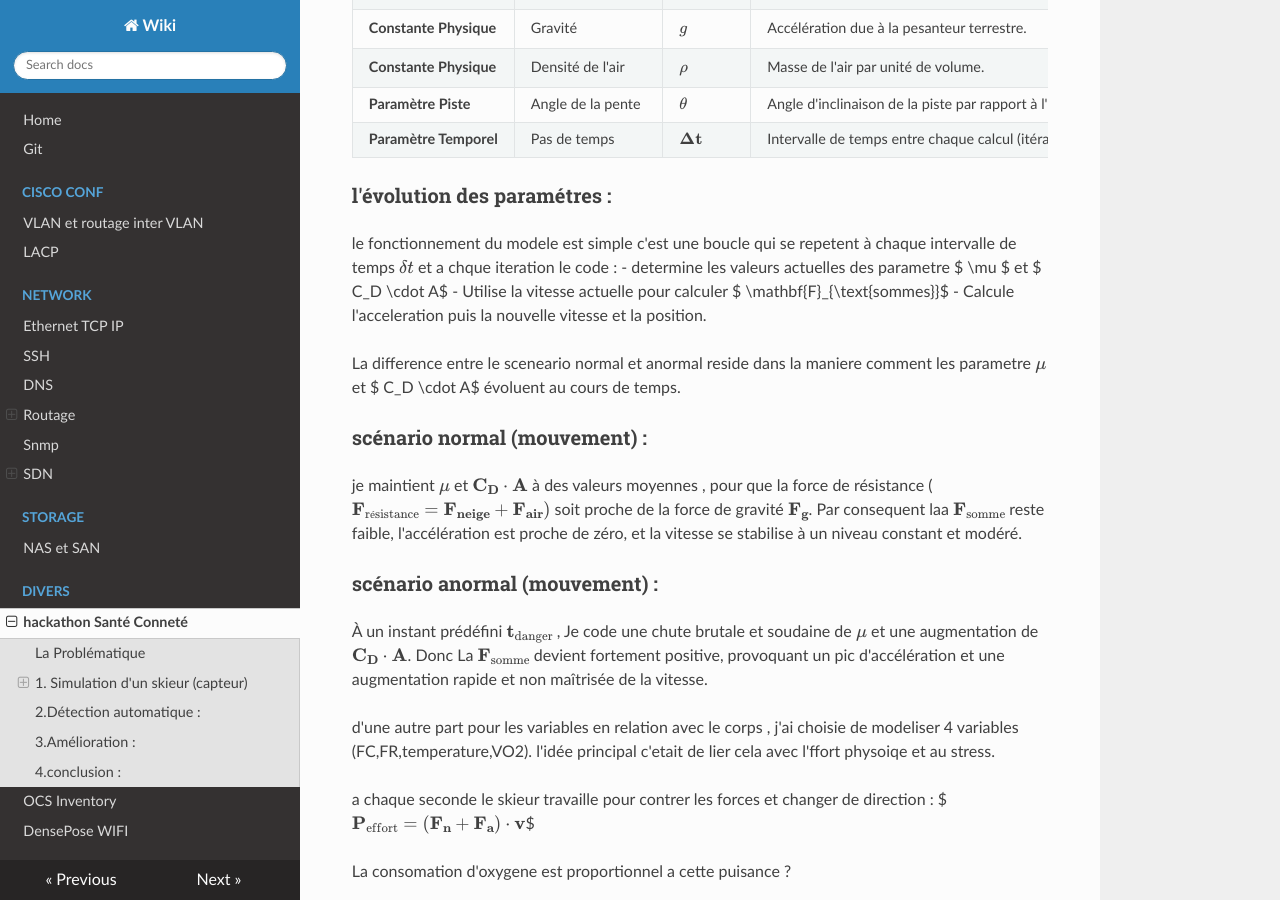
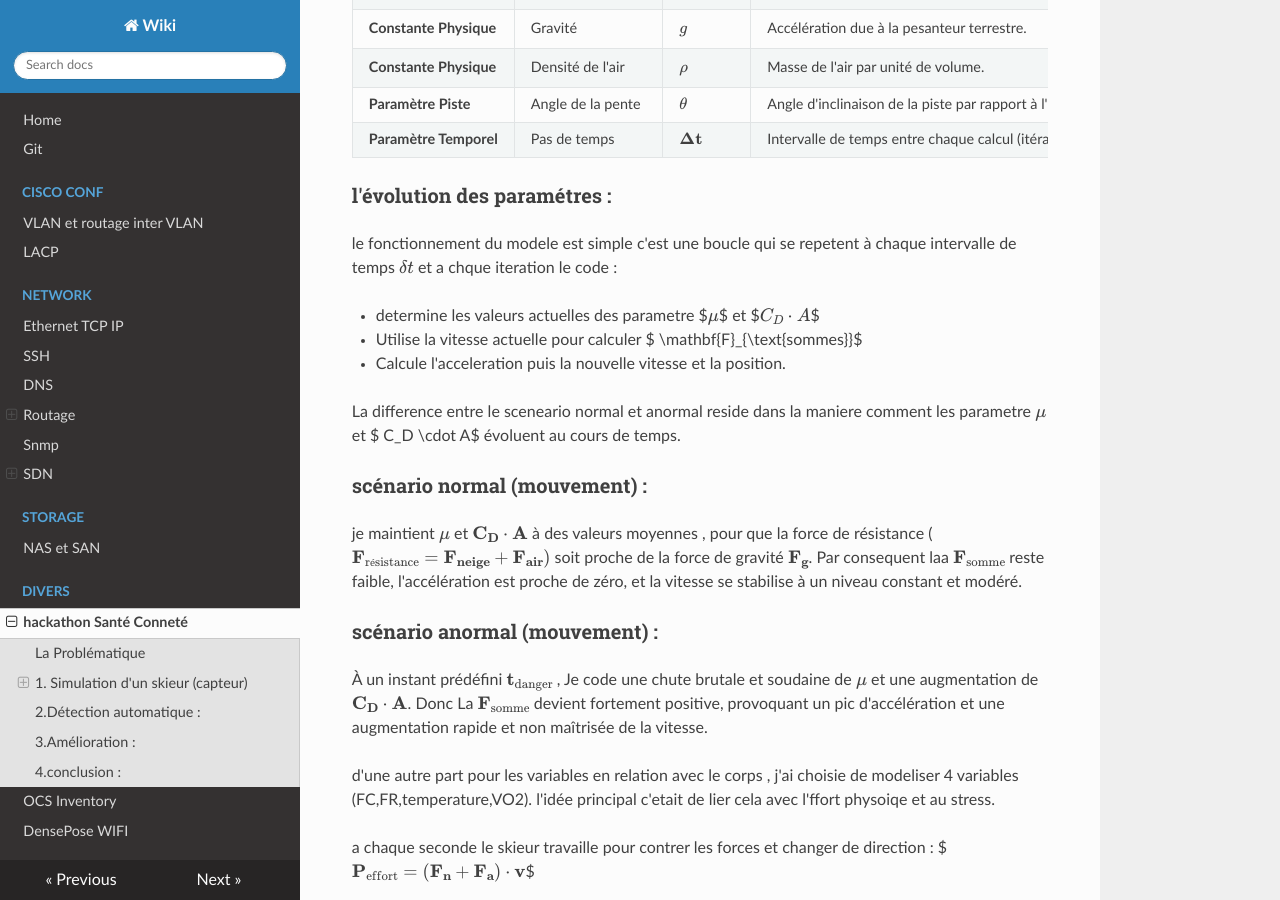
Before and after one commit to kiritogami/wiki, an MkDocs documentation site: the page built from docs/study/hackathon.md, in a window 1280 px wide and 900 px high, scrolled down 1920 px. Built offline with MkDocs 1.6.1, drawn with Linux system fonts in a browser that asks for light colours; nearby versions of some CDN libraries.

```diff
--- a/docs/study/hackathon.md
+++ b/docs/study/hackathon.md
@@ -72,7 +72,8 @@ Les valeurs initiales que je dois fournir sont :
 ### l'évolution des paramétres :
 
 le fonctionnement du modele est simple c'est une boucle qui se repetent à chaque intervalle de temps $\delta t$ et a chque iteration le code :
-- determine les valeurs actuelles des parametre $ \mu $ et $ C_D \cdot A$
+
+- determine les valeurs actuelles des parametre $$\mu$$ et $$C_D \cdot A$$
 - Utilise la vitesse actuelle pour calculer $ \mathbf{F}_{\text{sommes}}$
 - Calcule l'acceleration puis la nouvelle vitesse et la position.
 
```
